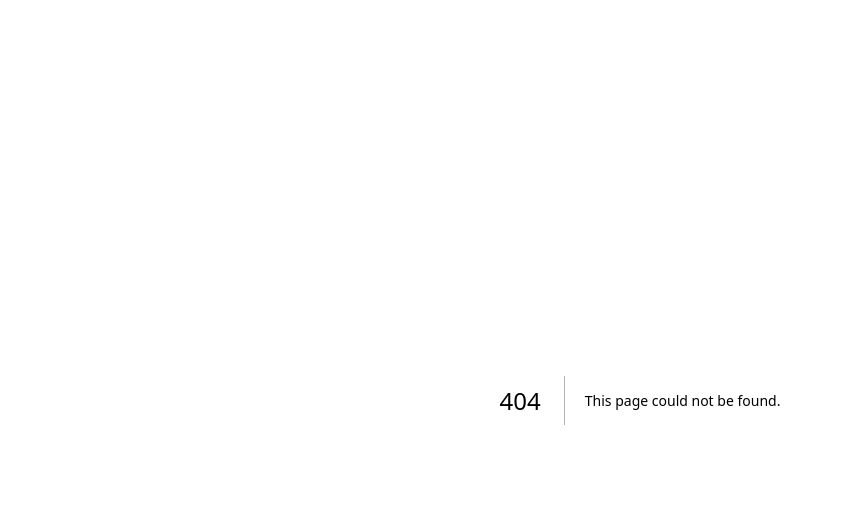
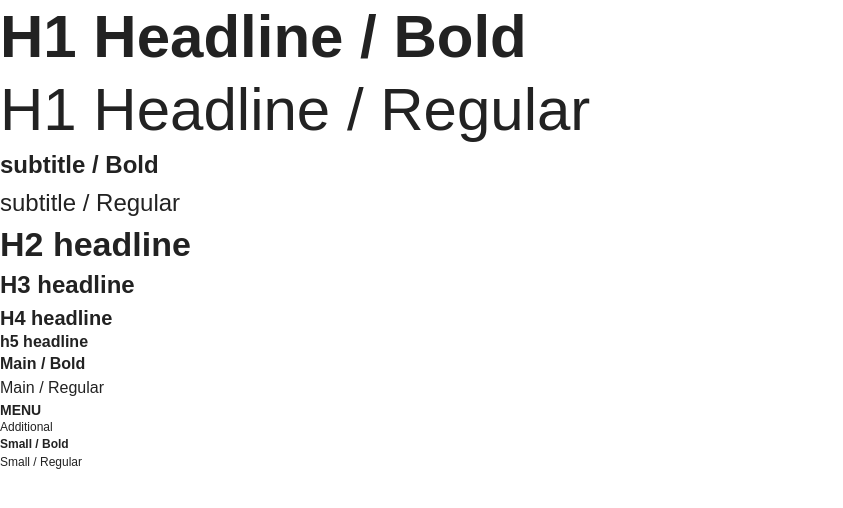
Before and after one commit to taodemy/taotify-website, a Next.js app: page /design in a window 1280 px wide. Before the commit this address had no page. Shown: the top 508 px of the page, without its empty margins (0-843 px from the left). Built offline with nearby package versions, Linux system fonts and the light colour scheme.

Commit message:
fix: Update and rename font.tsx to design.tsx
show more detail on how to use design system other than font style.

```diff
--- /dev/null
+++ b/src/pages/design.tsx
@@ -0,0 +1,30 @@
+import Head from "next/head";
+
+export default function Design() {
+  return (
+    <>
+      <Head>
+        <title>Create Next App</title>
+        <meta name="description" content="Generated by create next app" />
+        <meta name="viewport" content="width=device-width, initial-scale=1" />
+        <link rel="icon" href="/favicon.ico" />
+      </Head>
+      <main className="light-colored-background">
+        <h1 className="font_h1_headline_bold dark-colored-text">H1 Headline / Bold</h1>
+        <h1 className="font_h1_headline_regular dark-colored-text">H1 Headline / Regular</h1>
+        <p className="font_subtitle_bold dark-colored-text">subtitle / Bold</p>
+        <p className="font_subtitle_regular dark-colored-text">subtitle / Regular</p>
+        <h2 className="font_h2_headline dark-colored-text">H2 headline</h2>
+        <h3 className="font_h3_headline dark-colored-text">H3 headline</h3>
+        <h4 className="font_h4_headline dark-colored-text">H4 headline</h4>
+        <h5 className="font_h5_headline dark-colored-text">h5 headline</h5>
+        <p className="font_main_bold dark-colored-text">Main / Bold</p>
+        <p className="font_main_regular dark-colored-text">Main / Regular</p>
+        <p className="font_menu dark-colored-text">MENU</p>
+        <p className="font_additional dark-colored-text">Additional</p>
+        <p className="font_small_bold dark-colored-text">Small / Bold</p>
+        <p className="font_small_regular dark-colored-text">Small / Regular</p>
+      </main>
+    </>
+  );
+}
--- a/src/pages/font.tsx
+++ /dev/null
@@ -1,32 +0,0 @@
-import Head from "next/head";
-/**
-this page is a template to show how to use all the font styles from design system
-*/
-export default function font() {
-  return (
-    <>
-      <Head>
-        <title>Create Next App</title>
-        <meta name="description" content="Generated by create next app" />
-        <meta name="viewport" content="width=device-width, initial-scale=1" />
-        <link rel="icon" href="/favicon.ico" />
-      </Head>
-      <main>
-        <h1 className="font_h1_headline_bold">H1 Headline / Bold</h1>
-        <h1 className="font_h1_headline_regular">H1 Headline / Regular</h1>
-        <p className="font_subtitle_bold">subtitle / Bold</p>
-        <p className="font_subtitle_regular">subtitle / Regular</p>
-        <h2 className="font_h2_headline">H2 headline</h2>
-        <h3 className="font_h3_headline">H3 headline</h3>
-        <h4 className="font_h4_headline">H4 headline</h4>
-        <h5 className="font_h5_headline">h5 headline</h5>
-        <p className="font_main_bold">Main / Bold</p>
-        <p className="font_main_regular">Main / Regular</p>
-        <p className="font_menu">MENU</p>
-        <p className="font_additional">Additional</p>
-        <p className="font_small_bold">Small / Bold</p>
-        <p className="font_small_regular">Small / Regular</p>
-      </main>
-    </>
-  );
-}
```
